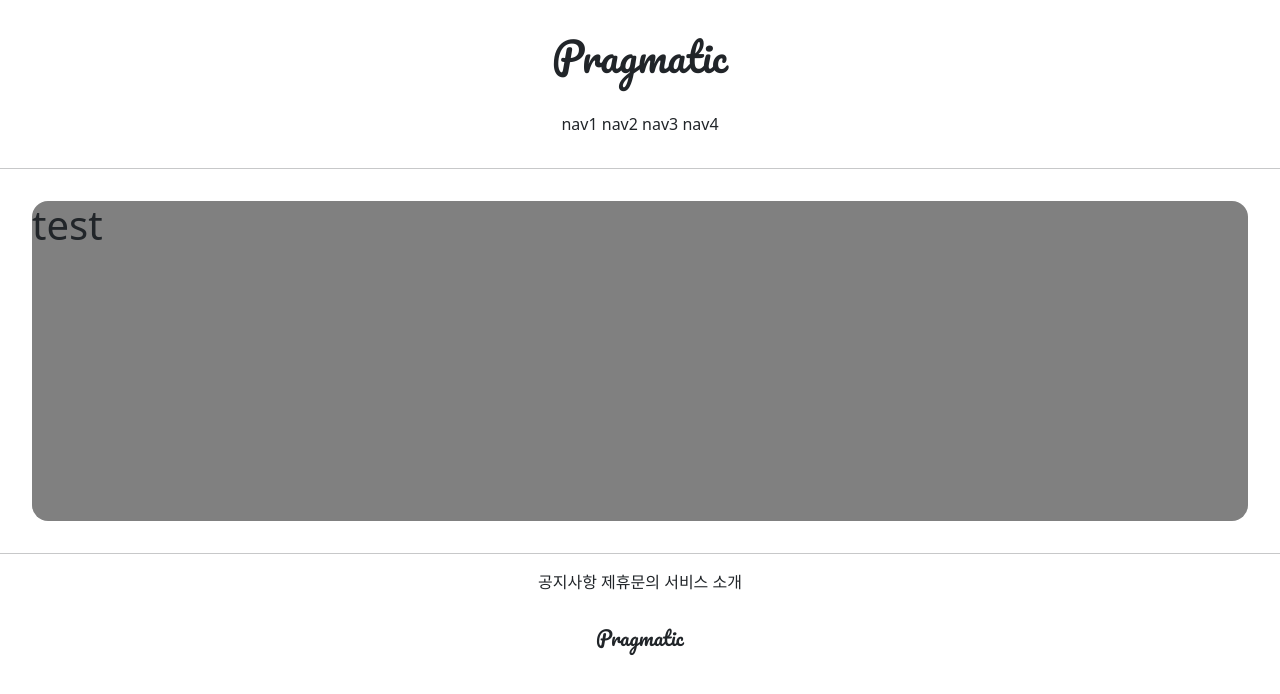
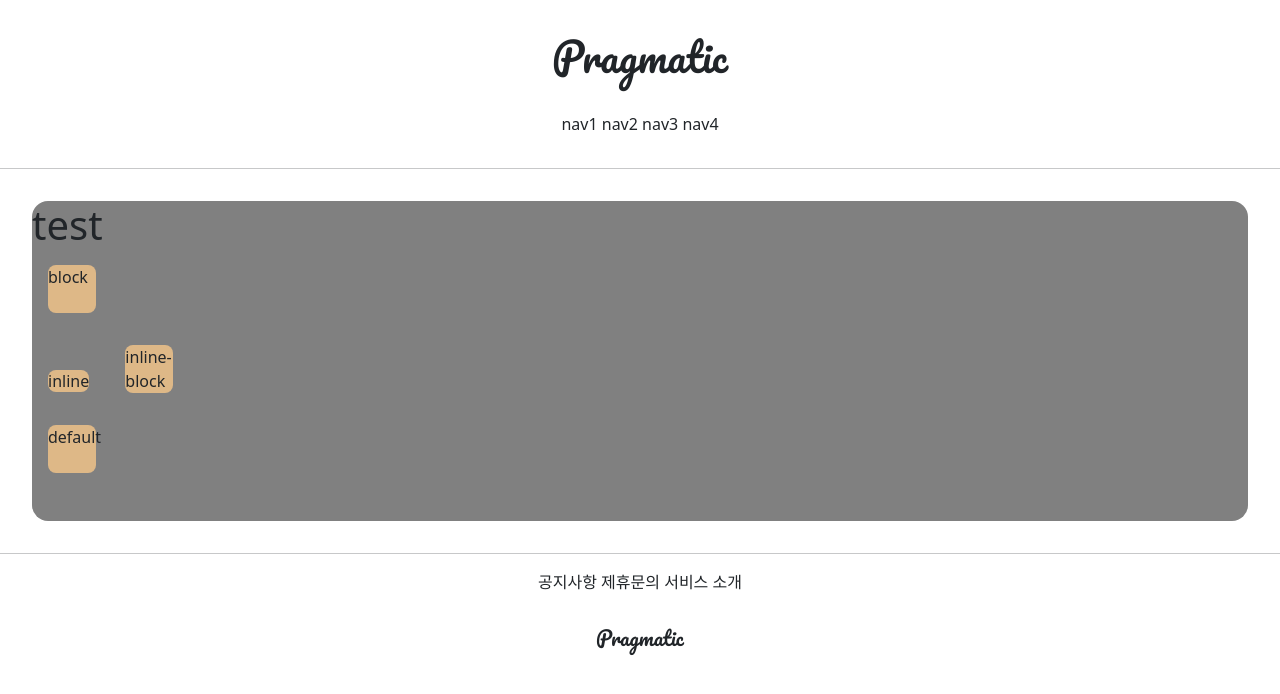
Before and after one commit to lugia574/gis_2ban_1, a Django app: page /account/hello_world/ in a window 1280 px wide. Shown: the top 694 px of the page. Run offline with Django 3.2, Linux system fonts and the light colour scheme; parts of the project's set-up code (start-up, migrations or seed data) failed here and were passed over.

Commit message:
디스플레이 속성 2021/07/07

```diff
--- a/accountapp/templates/accountapp/hello_world.html
+++ b/accountapp/templates/accountapp/hello_world.html
@@ -2,8 +2,24 @@
 
 {% block content %}
 
+    <style>
+        .testing{
+            background-color: burlywood;
+            height: 48px;
+            width: 48px;
+            margin: 1rem;
+            border-radius: .5rem;
+        }
+
+    </style>
+
     <div style="height: 20rem; background-color:gray; margin: 2rem; border-radius:  1rem;">
         <h1>test</h1>
+        <div class="testing"  style="display: block">block</div>
+        <div class="testing"  style="display: inline">inline</div>
+        <div class="testing"  style="display: inline-block">inline-block</div>
+        <div class="testing"  style="display: none">none</div>
+        <div class="testing" >default</div>
     </div>
 
 {% endblock %}
```
